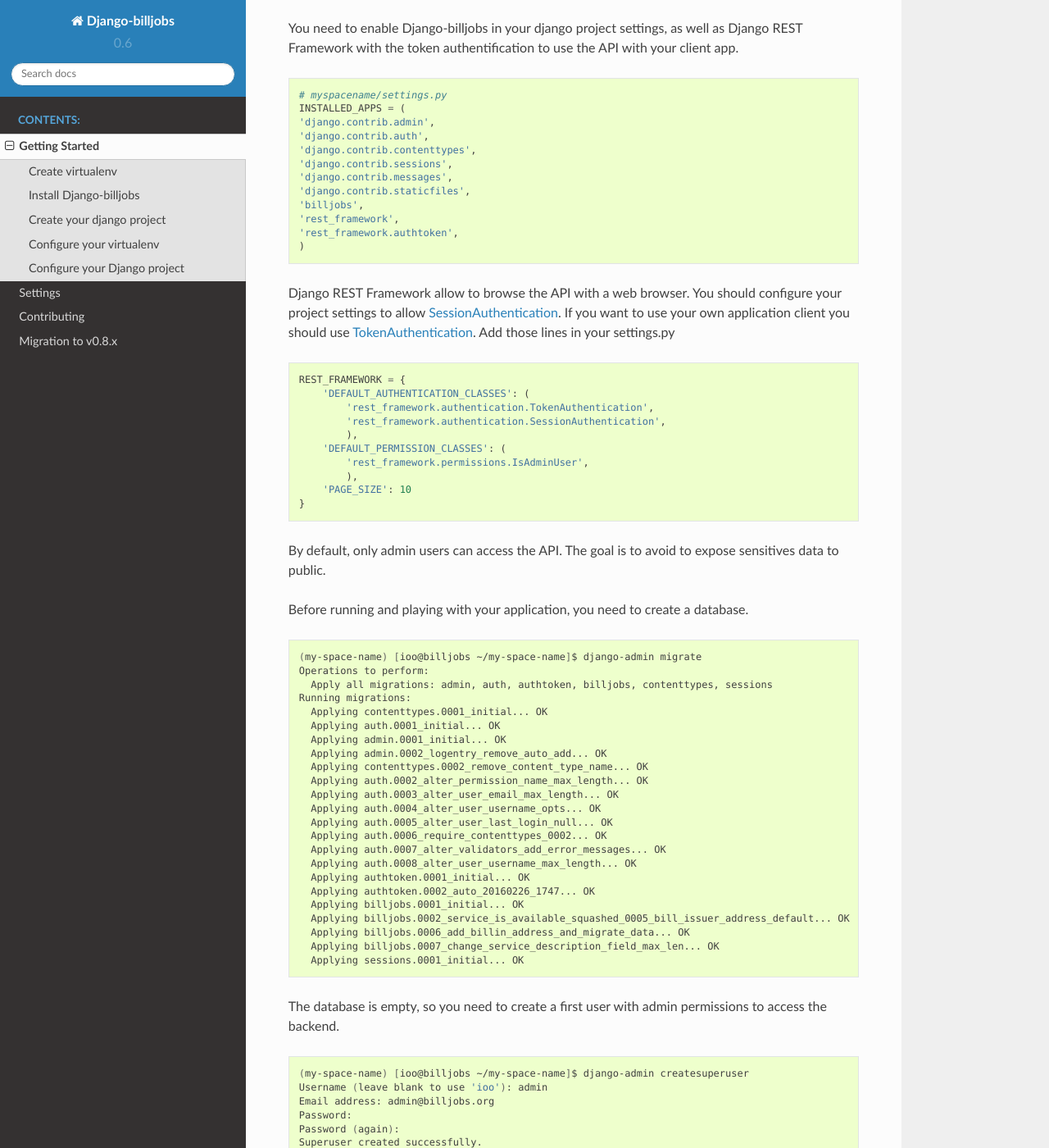
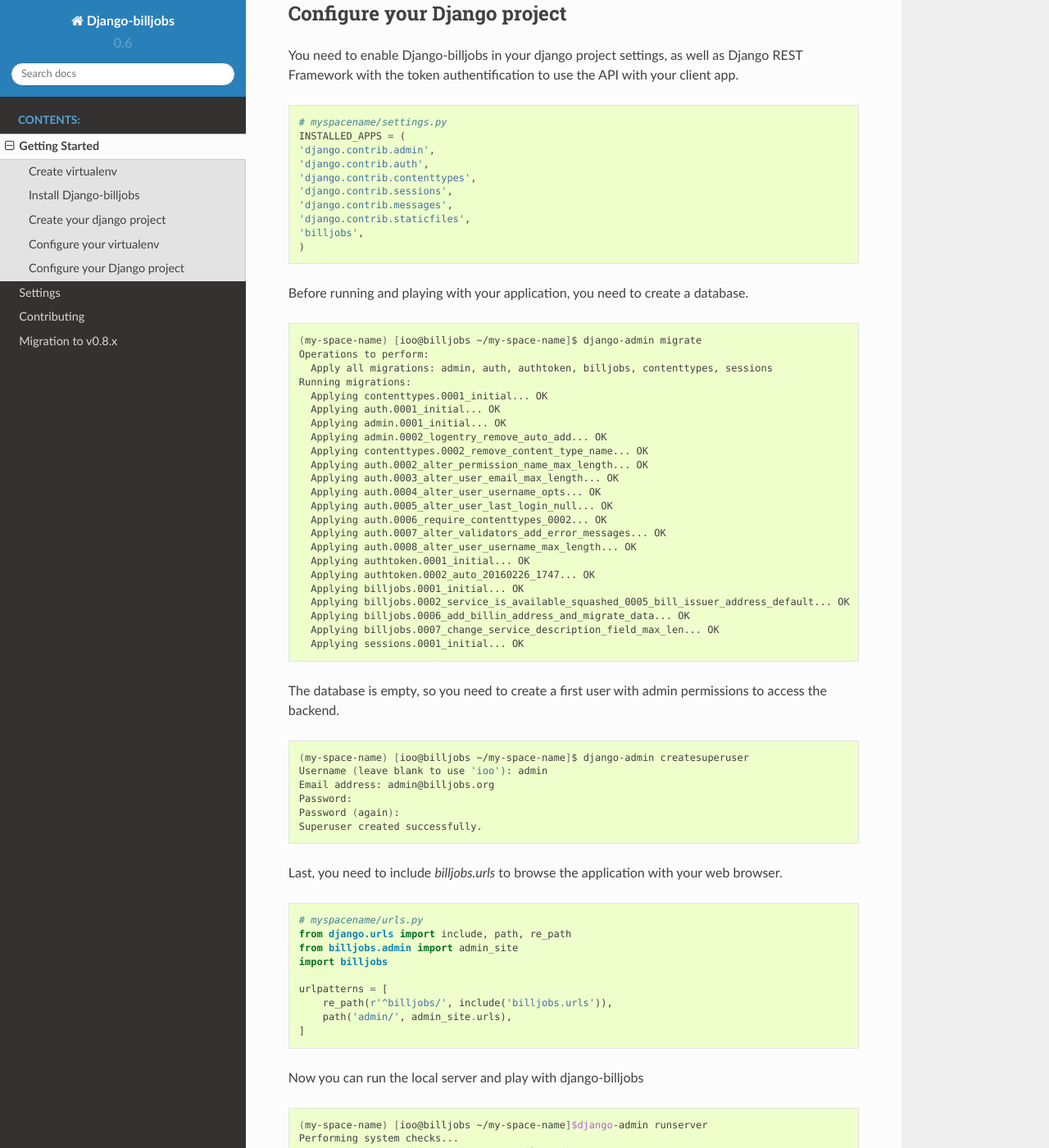
Before and after one commit to ioO/django-billjobs, a Sphinx documentation site: the page built from docs/source/getting_started.rst, in a window 1280 px wide and 1400 px high, scrolled down 2109 px. Shown: the whole window at 82% size. Built offline with Sphinx 7.4.7 and the Read the Docs theme 2.0.0, drawn with Linux system fonts in a browser that asks for light colours; some of the changed text lies outside the part shown.

Commit message:
doc(#32): update getting started

```diff
--- a/docs/source/getting_started.rst
+++ b/docs/source/getting_started.rst
@@ -31,8 +33,7 @@
 -----------------------
 
 Most of the time, Django-billjobs is up to date with the latest Django version. You can check which version we actually
-support in the `travis.yml`_ file. You can install Django-billjobs directly, all requirements as Django, reportlab and
-Django REST Framework will be installed in the same time.
+support in the `travis.yml`_ file. You can install Django-billjobs directly, all requirements as Django, reportlab will be installed in the same time.
 
 .. code-block:: bash
 
@@ -60,8 +59,6 @@
     (my-space-name) [ioo@billjobs ~/]$ mkdir my-space-name
     (my-space-name) [ioo@billjobs ~/]$ cd my-space-name/
     (my-space-name) [ioo@billjobs ~/my-space-name]$ django-admin startproject myspacename .
-    (my-space-name) [ioo@billjobs ~/my-space-name]$ ls
-    manage.py  myspacename
 
 .. note:: You notice the dot at the end of django-admin startproject command, right ? If not you only have a
   myspacename folder that contains another directory with the same name.
@@ -116,28 +113,7 @@
     'django.contrib.messages',
     'django.contrib.staticfiles',
     'billjobs',
-    'rest_framework',
-    'rest_framework.authtoken',
     )
-
-Django REST Framework allow to browse the API with a web browser. You should configure your project settings to
-allow `SessionAuthentication`_. If you want to use your own application client you should use
-`TokenAuthentication`_. Add those lines in your settings.py
-
-.. code-block:: python
-
-    REST_FRAMEWORK = {
-        'DEFAULT_AUTHENTICATION_CLASSES': (
-            'rest_framework.authentication.TokenAuthentication',
-            'rest_framework.authentication.SessionAuthentication',
-            ),
-        'DEFAULT_PERMISSION_CLASSES': (
-            'rest_framework.permissions.IsAdminUser',
-            ),
-        'PAGE_SIZE': 10
-    }
-
-By default, only admin users can access the API. The goal is to avoid to expose sensitives data to public.
 
 Before running and playing with your application, you need to create a database.
 
@@ -183,12 +159,13 @@
 .. code-block:: python
 
     # myspacename/urls.py
-    from django.conf.urls import url, include
-    from django.contrib import admin
+    from django.urls import include, path, re_path
+    from billjobs.admin import admin_site
+    import billjobs
 
     urlpatterns = [
-        url(r'^billjobs/', include('billjobs.urls')),
-        url(r'^admin/', admin.site.urls),
+        re_path(r'^billjobs/', include('billjobs.urls')),
+        path('admin/', admin_site.urls),
     ]
 
 Now you can run the local server and play with django-billjobs
@@ -203,8 +180,7 @@
     Starting development server at http://127.0.0.1:8000/
     Quit the server with CONTROL-C.
 
-To browse the admin interface http://localhost:8000/admin and to browse the API
-http://localhost:8000/billjobs/api/1.0/users/
+To browse the admin interface http://localhost:8000/admin
 
 .. _Django-billjobs: https://github.com/ioO/django-billjobs/
 .. _virtualenv: https://virtualenv.pypa.io/en/stable/
@@ -212,5 +188,3 @@
 .. _Python: https://www.python.org/
 .. _pip: https://pypi.python.org/pypi
 .. _travis.yml: https://github.com/ioO/django-billjobs/blob/master/.travis.yml
-.. _SessionAuthentication: http://www.django-rest-framework.org/api-guide/authentication/#sessionauthentication
-.. _TokenAuthentication: http://www.django-rest-framework.org/api-guide/authentication/#tokenauthentication
```
Also changed, not shown: other parts of docs/source/getting_started.rst (+2 -2 lines).
